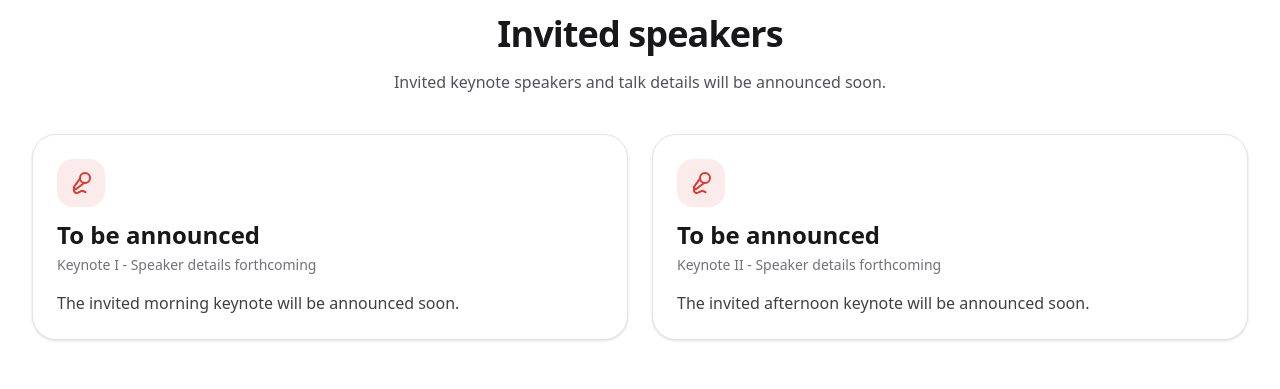
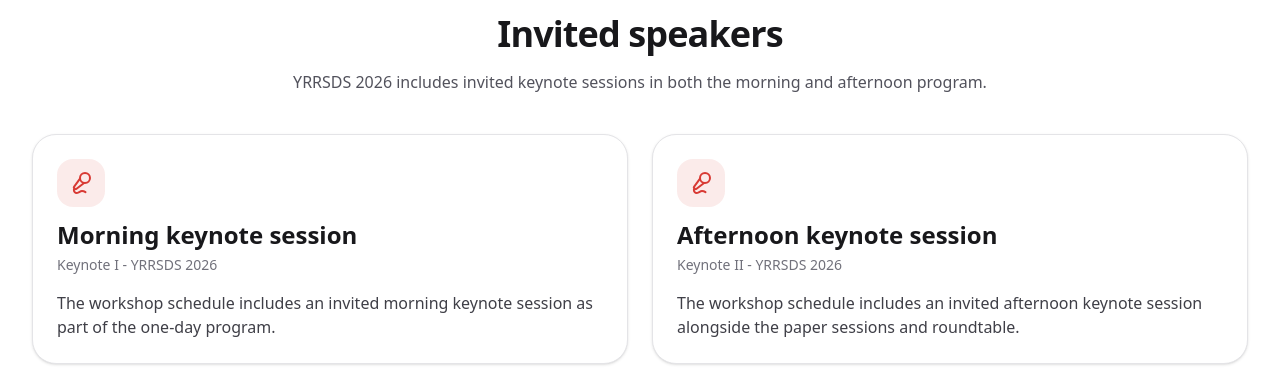
Before and after one commit to nsturgill78/YRRSDS-2026, a Next.js app: page /keynotes in a window 1280 px wide. Shown: the part 162-551 px from the top of the page. Built offline with nearby package versions, Linux system fonts and the light colour scheme; no server answers.

Commit message:
Add files via upload

```diff
--- a/src/app/keynotes/page.tsx
+++ b/src/app/keynotes/page.tsx
@@ -16,7 +16,7 @@ export default function KeynotesPage() {
           as="h1"
           eyebrow="Keynotes"
           title="Invited speakers"
-          description="Invited keynote speakers and talk details will be announced soon."
+          description="YRRSDS 2026 includes invited keynote sessions in both the morning and afternoon program."
         />
         <div className="grid gap-6 md:grid-cols-2">
           {keynotes.map((keynote) => (
--- a/src/data/site-data.ts
+++ b/src/data/site-data.ts
@@ -11,7 +11,7 @@ export const site = {
   submissionCloseLabel: "May 1, 2026",
   sigdialLabel: "Directly preceding SIGDIAL 2026",
   accent: "#d83a34",
-  registrationUrl: "#",
+  registrationUrl: "https://openreview.net/group?id=YRRSDS/2026/Workshop",
   submissionUrl: "#",
   logisticsUrl: "/participating#local-guide",
   heroImage: "/hero.jpg",
@@ -52,15 +52,15 @@ export const importantDates = [
 export const keynotes = [
   {
     title: "Keynote I",
-    speaker: "To be announced",
-    affiliation: "Speaker details forthcoming",
-    abstract: "The invited morning keynote will be announced soon.",
+    speaker: "Morning keynote session",
+    affiliation: "YRRSDS 2026",
+    abstract: "The workshop schedule includes an invited morning keynote session as part of the one-day program.",
   },
   {
     title: "Keynote II",
-    speaker: "To be announced",
-    affiliation: "Speaker details forthcoming",
-    abstract: "The invited afternoon keynote will be announced soon.",
+    speaker: "Afternoon keynote session",
+    affiliation: "YRRSDS 2026",
+    abstract: "The workshop schedule includes an invited afternoon keynote session alongside the paper sessions and roundtable.",
   },
 ] as const;
 
```
